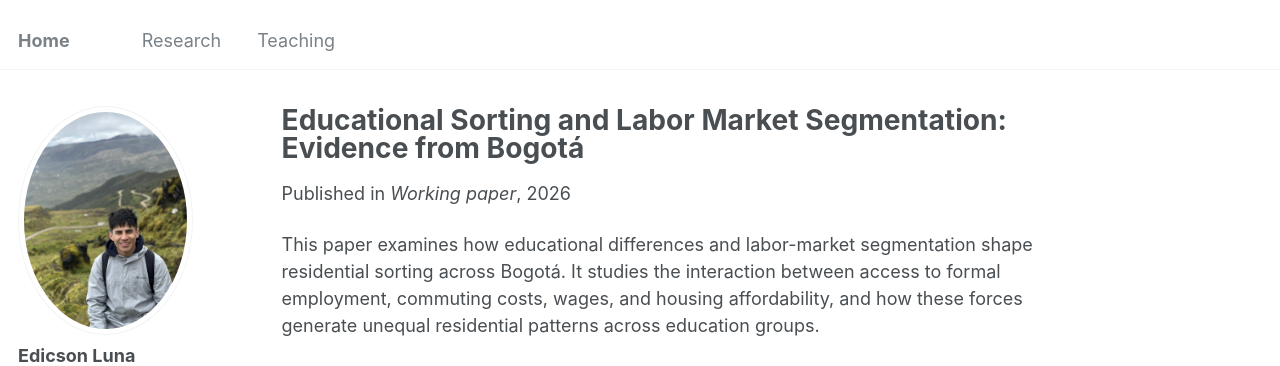
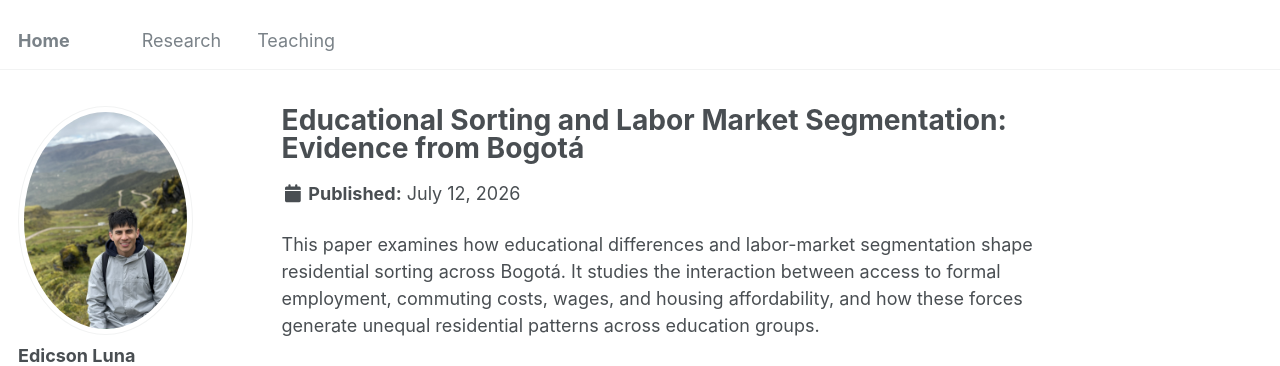
Before and after one commit to edicsonluna/edicsonluna.github.io, a Jekyll site: the page built from _publications/2026-07-12-educational-segregation.md, in a window 1280 px wide and 1066 px high. Shown: the top 366 px of the window. Built offline with Jekyll 4.4.1, drawn with Linux system fonts in a browser that asks for light colours.

Commit message:
Update 2026-07-12-educational-segregation.md

```diff
--- a/_publications/2026-07-12-educational-segregation.md
+++ b/_publications/2026-07-12-educational-segregation.md
@@ -5,7 +5,6 @@ category: manuscripts
 permalink: /research/educational-segregation
 excerpt: "This paper studies how educational differences, labor-market segmentation, and housing costs shape residential sorting and access to formal employment across Bogotá."
 date: 2026-07-12
-venue: "Working paper"
 paperurl: "https://edicsonluna.github.io/educational-segregation/Educational_Segregation.pdf"
 citation: 'Edicson Luna. (2026). &quot;Educational Sorting and Labor Market Segmentation: Evidence from Bogotá.&quot; Working paper.'
 ---
```
